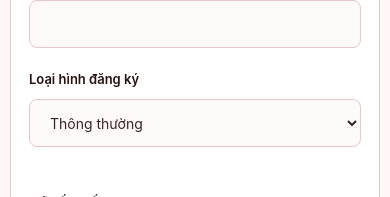
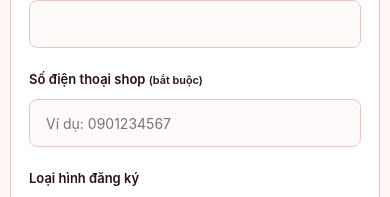
Before and after one commit to Quyen-Peter/anti-fake, a React (Vite) app: page /register in a window 390 px wide. Shown: the part 380-577 px from the top of the page. Built offline with nearby package versions, Linux system fonts and the light colour scheme; no server answers.

Commit message:
Require shop phone during registration

```diff
--- a/src/components/sellerRegistration/StoreInfoStep.tsx
+++ b/src/components/sellerRegistration/StoreInfoStep.tsx
@@ -48,10 +48,33 @@ export default function StoreInfoStep({
         <label className="seller-register-field full">
           <span>Tên Cửa hàng</span>
           <input
+            id="shop-name"
+            name="shopName"
+            required
             value={form.storeName}
             disabled={submitting}
             onChange={(event) =>
               setForm({ ...form, storeName: event.target.value })
+            }
+          />
+        </label>
+
+        <label className="seller-register-field full">
+          <span>Số điện thoại shop <small>(bắt buộc)</small></span>
+          <input
+            id="shop-phone"
+            name="phone"
+            type="tel"
+            inputMode="tel"
+            autoComplete="tel"
+            required
+            minLength={8}
+            maxLength={30}
+            placeholder="Ví dụ: 0901234567"
+            value={form.phone}
+            disabled={submitting}
+            onChange={(event) =>
+              setForm({ ...form, phone: event.target.value })
             }
           />
         </label>
--- a/src/components/sellerRegistration/sellerRegistration.tsx
+++ b/src/components/sellerRegistration/sellerRegistration.tsx
@@ -42,6 +42,7 @@ export type RegistrationForm = {
   storeName: string;
   registrationType: ShopRegistrationType;
   taxCode: string;
+  phone: string;
   businessType: BusinessType;
   categoryIds: string[];
   identityType: string;
@@ -80,6 +81,7 @@ const initialRegistrationForm: RegistrationForm = {
   storeName: "",
   registrationType: "NORMAL",
   taxCode: "",
+  phone: "",
   businessType: "MANUFACTURER",
   categoryIds: [],
   identityType: "CCCD",
@@ -291,6 +293,17 @@ export default function SellerRegistration() {
       return;
     }
 
+    const phone = form.phone.trim();
+    if (!phone) {
+      toast.error("Vui lòng nhập số điện thoại của shop");
+      return;
+    }
+
+    if (phone.length < 8) {
+      toast.error("Số điện thoại phải có ít nhất 8 ký tự");
+      return;
+    }
+
     if (form.categoryIds.length === 0) {
       toast.error("Vui lòng chọn ít nhất một danh mục");
       return;
@@ -304,6 +317,7 @@ export default function SellerRegistration() {
           shopName: form.storeName.trim(),
           registrationType: form.registrationType,
           taxCode: form.taxCode.trim(),
+          phone,
           businessType: form.businessType,
           categoryIds: form.categoryIds,
         });
--- a/src/services/shop.api.ts
+++ b/src/services/shop.api.ts
@@ -7,6 +7,7 @@ export type CreateShopPayload = {
   registrationType: string;
   taxCode: string;
   businessType: string;
+  phone: string;
   categoryIds: string[];
 };
 
```
